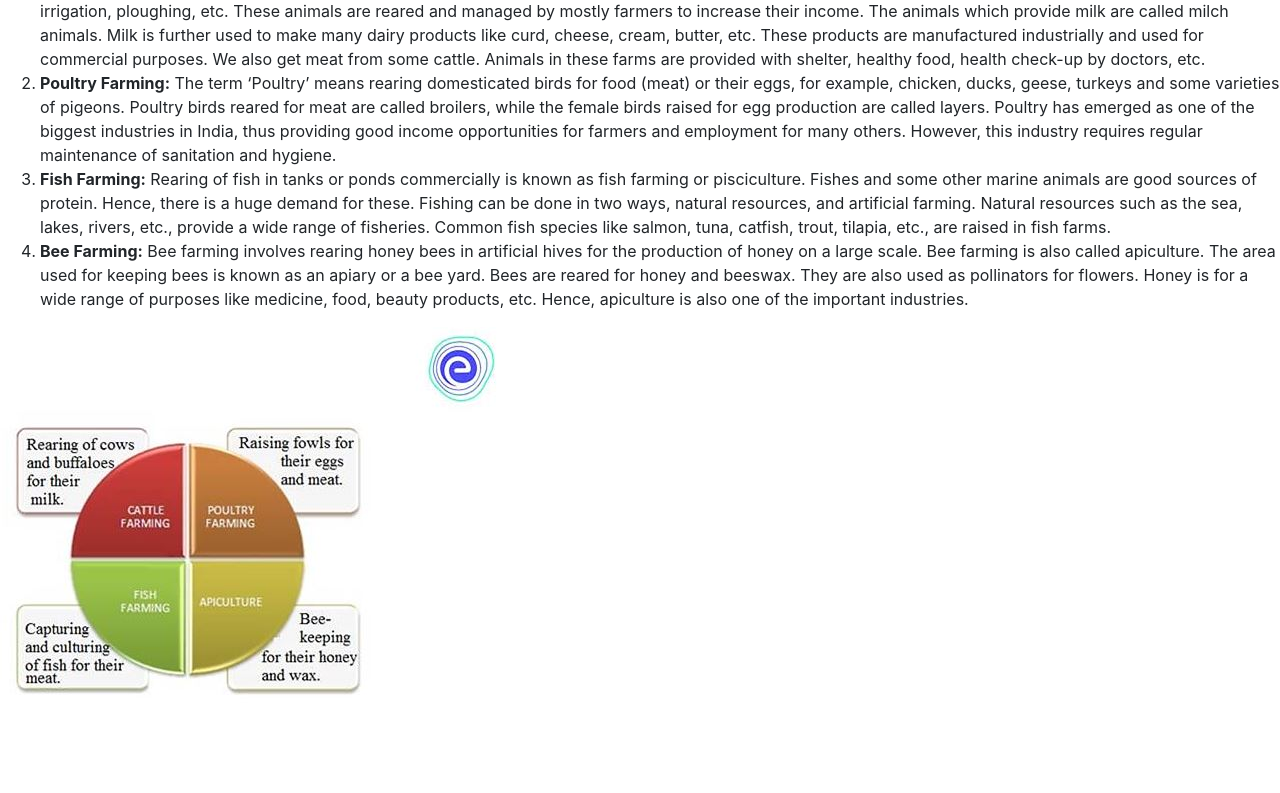
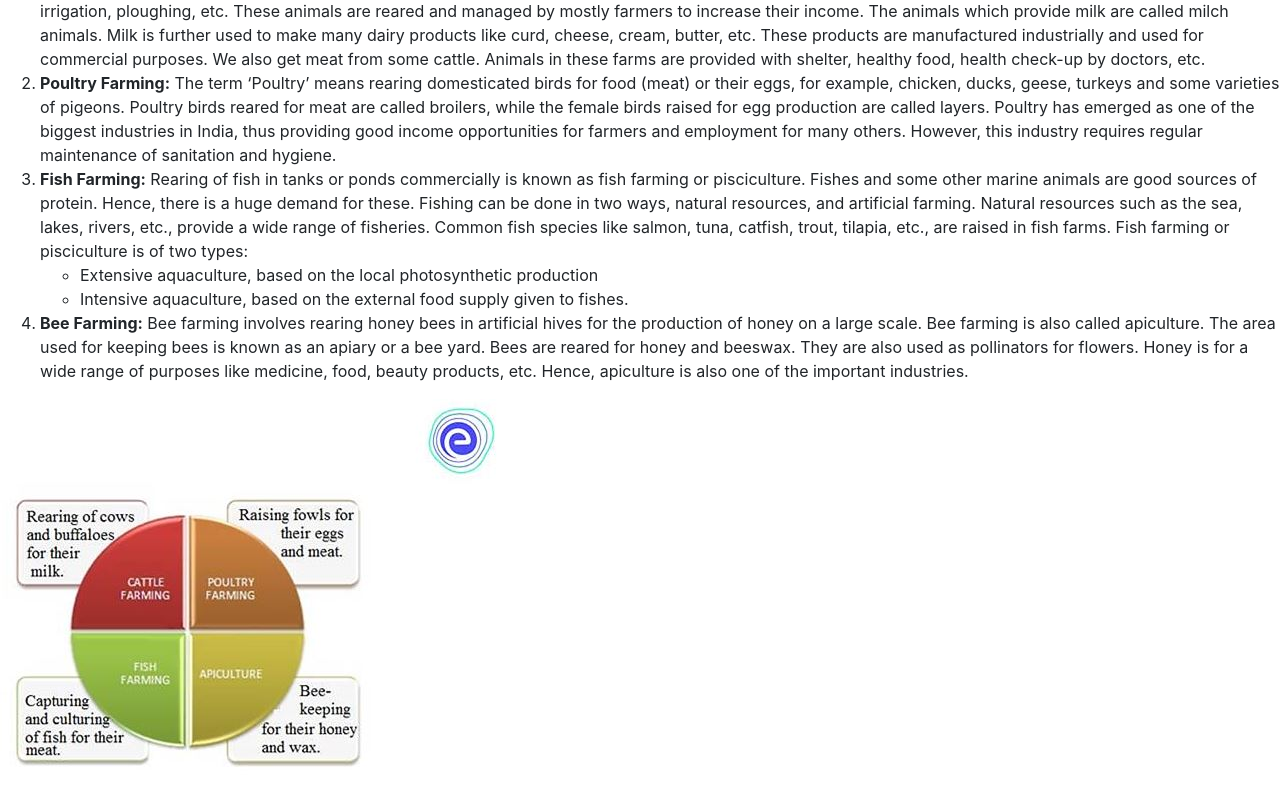
Before and after one commit to ethiago007/animalhusbandry, a plain HTML site: page types.html in a window 1280 px wide. Shown: the part 105-898 px from the top of the page. Before the commit the page ends 826 px from the top, so only its background shows below. Drawn offline with Linux system fonts and the light colour scheme.

Commit message:
emphasis on fish farming

```diff
--- a/types.html
+++ b/types.html
@@ -1,5 +1,6 @@
 <!DOCTYPE html>
 <html lang="en">
+
 <head>
     <meta charset="UTF-8">
     <meta http-equiv="X-UA-Compatible" content="IE=edge">
@@ -8,25 +9,51 @@
     <link rel="stylesheet" href="css/style.css">
     <title>Types</title>
 </head>
+
 <body>
     <h1>Types of Animal Husbandry</h1>
-    There are mainly four types of animal husbandry practices depending on the type of animal. Continue reading to know more about these practices:
+    There are mainly four types of animal husbandry practices depending on the type of animal. Continue reading to know
+    more about these practices:
     <ol>
         <li>
-            <b>Cattle Farming:</b> This type of farming involves taking care of cattle like cows, buffaloes, goats, and sheep for the production of milk or agricultural activities like irrigation, ploughing, etc. These animals are reared and managed by mostly farmers to increase their income. The animals which provide milk are called milch animals. Milk is further used to make many dairy products like curd, cheese, cream, butter, etc. These products are manufactured industrially and used for commercial purposes. We also get meat from some cattle. Animals in these farms are provided with shelter, healthy food, health check-up by doctors, etc.
+            <b>Cattle Farming:</b> This type of farming involves taking care of cattle like cows, buffaloes, goats, and
+            sheep for the production of milk or agricultural activities like irrigation, ploughing, etc. These animals
+            are reared and managed by mostly farmers to increase their income. The animals which provide milk are called
+            milch animals. Milk is further used to make many dairy products like curd, cheese, cream, butter, etc. These
+            products are manufactured industrially and used for commercial purposes. We also get meat from some cattle.
+            Animals in these farms are provided with shelter, healthy food, health check-up by doctors, etc.
         </li>
         <li>
-            <b>Poultry Farming:</b> The term ‘Poultry’ means rearing domesticated birds for food (meat) or their eggs, for example, chicken, ducks, geese, turkeys and some varieties of pigeons. Poultry birds reared for meat are called broilers, while the female birds raised for egg production are called layers.
-            Poultry has emerged as one of the biggest industries in India, thus providing good income opportunities for farmers and employment for many others. However, this industry requires regular maintenance of sanitation and hygiene.
+            <b>Poultry Farming:</b> The term ‘Poultry’ means rearing domesticated birds for food (meat) or their eggs,
+            for example, chicken, ducks, geese, turkeys and some varieties of pigeons. Poultry birds reared for meat are
+            called broilers, while the female birds raised for egg production are called layers.
+            Poultry has emerged as one of the biggest industries in India, thus providing good income opportunities for
+            farmers and employment for many others. However, this industry requires regular maintenance of sanitation
+            and hygiene.
         </li>
         <li>
-            <b>Fish Farming:</b> Rearing of fish in tanks or ponds commercially is known as fish farming or pisciculture. Fishes and some other marine animals are good sources of protein. Hence, there is a huge demand for these. Fishing can be done in two ways, natural resources, and artificial farming. Natural resources such as the sea, lakes, rivers, etc., provide a wide range of fisheries. Common fish species like salmon, tuna, catfish, trout, tilapia, etc., are raised in fish farms.
+            <b>Fish Farming:</b> Rearing of fish in tanks or ponds commercially is known as fish farming or
+            pisciculture. Fishes and some other marine animals are good sources of protein. Hence, there is a huge
+            demand for these. Fishing can be done in two ways, natural resources, and artificial farming. Natural
+            resources such as the sea, lakes, rivers, etc., provide a wide range of fisheries. Common fish species like
+            salmon, tuna, catfish, trout, tilapia, etc., are raised in fish farms.
+            Fish farming or pisciculture is of two types:
+            <ul>
+                <li>Extensive aquaculture, based on the local photosynthetic production</li>
+                <li>Intensive aquaculture, based on the external food supply given to fishes.</li>
+            </ul>
         </li>
         <li>
-            <b>Bee Farming:</b>  Bee farming involves rearing honey bees in artificial hives for the production of honey on a large scale. Bee farming is also called apiculture. The area used for keeping bees is known as an apiary or a bee yard. Bees are reared for honey and beeswax. They are also used as pollinators for flowers. Honey is for a wide range of purposes like medicine, food, beauty products, etc. Hence, apiculture is also one of the important industries.
+            <b>Bee Farming:</b> Bee farming involves rearing honey bees in artificial hives for the production of honey
+            on a large scale. Bee farming is also called apiculture. The area used for keeping bees is known as an
+            apiary or a bee yard. Bees are reared for honey and beeswax. They are also used as pollinators for flowers.
+            Honey is for a wide range of purposes like medicine, food, beauty products, etc. Hence, apiculture is also
+            one of the important industries.
         </li>
     </ol>
     <img src="img/128.jpg" alt="Animal Husbandry">
 
+
 </body>
+
 </html>
```
